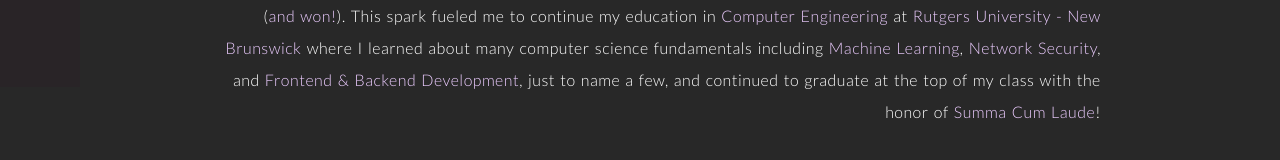
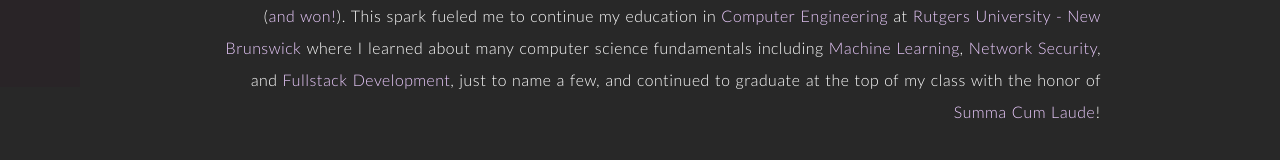
Before and after one commit to rorosaya/react-portfolio, a React (Create React App) app: page / in a window 1280 px wide. Shown: the part 713-873 px from the top of the page. Built offline with nearby package versions, Linux system fonts and the light colour scheme.

Commit message:
commit before new mac

```diff
--- a/package.json
+++ b/package.json
@@ -9,6 +9,7 @@
     "classnames": "^2.3.2",
     "dompurify": "^3.0.3",
     "emailjs-com": "^3.2.0",
+    "gh-pages": "^6.1.1",
     "react": "^18.2.0",
     "react-dom": "^18.2.0",
     "react-router-dom": "^6.11.2",
--- a/src/about/About.js
+++ b/src/about/About.js
@@ -29,7 +29,7 @@
                 including
                 <span className="highlight"> Machine Learning</span>,
                 <span className="highlight"> Network Security</span>, and
-                <span className="highlight"> Frontend & Backend Development</span>,
+                <span className="highlight"> Fullstack Development</span>,
                 just to name a few, and continued to graduate at
                 the top of my class with the honor of
                 <span className="highlight"> Summa Cum Laude</span>!
```
Also changed, not shown: 1 other file (tests, documents, lock files or other folders).
